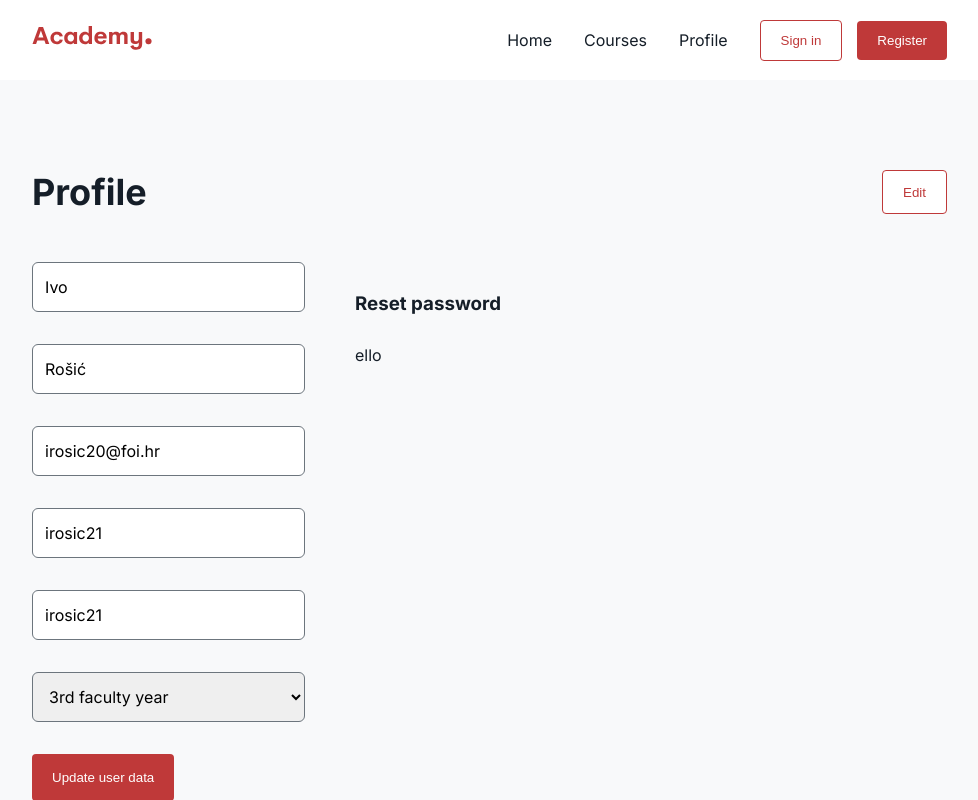
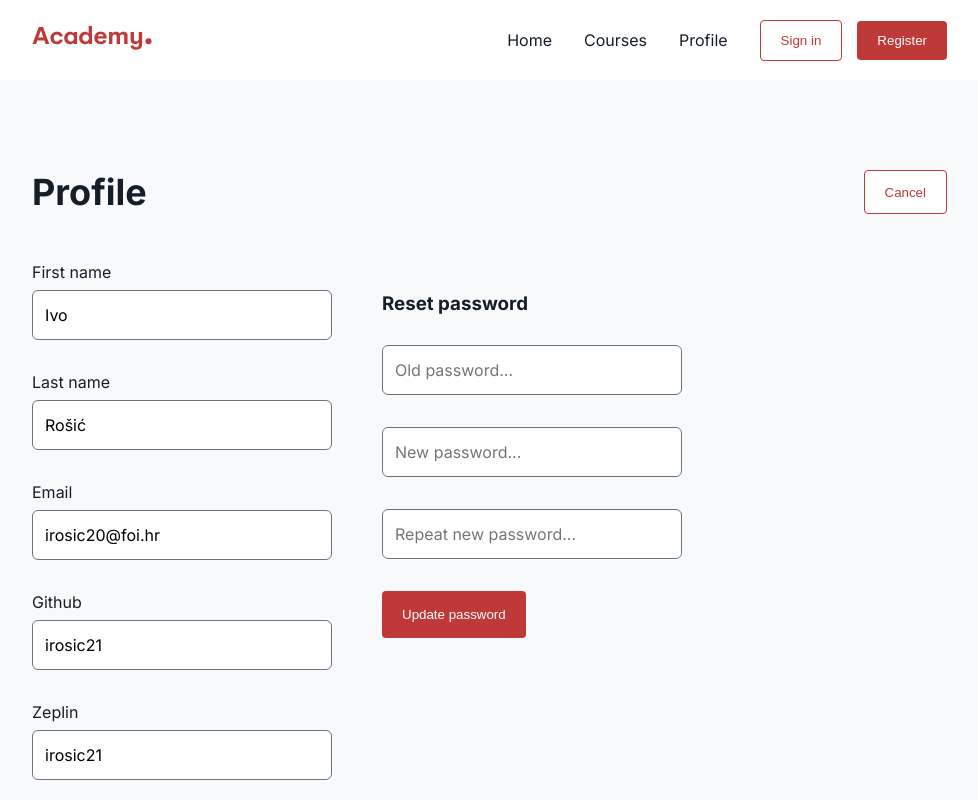
Before and after one commit to irosic21/speck-2023-hands-on-react, a React (Vite) app: page /profile in a window 1280 px wide. Both pictures are taken after a click on the button "Edit". Shown: the top 800 px of the page, without its empty margins (143-1121 px from the left). Built offline with nearby package versions, Linux system fonts and the light colour scheme.

Commit message:
Lecture 9 task 3 napravljen

```diff
--- a/src/components/ProfileForm/ProfileForm.jsx
+++ b/src/components/ProfileForm/ProfileForm.jsx
@@ -11,9 +11,13 @@ import {
 } from "../../utils/styles/generalStyles";
 import propTypes from "prop-types";
 import { Button } from "../../utils/styles/generalStyles";
-import { ProfileFormWrapper } from "./ProfileFormStyle";
+import {
+  ProfileFormWrapper,
+  ProfileFormLabel,
+  ProfileFormContainer,
+} from "./ProfileFormStyle";
 
-const ProfileForm = (editState) => {
+const ProfileForm = ({ editState, onFormSubmit }) => {
   const [state, setState] = useState({
     firstName: "Ivo",
     lastName: "Rošić",
@@ -22,10 +26,34 @@ const ProfileForm = (editState) => {
     zeplinUsername: "irosic21",
     activeFacultyYear: "3",
   });
-  const editingState = editState.editState;
+  let data = {};
 
-  console.log("Edit state u profil formi", editState.editState);
-  console.log("Edit state u profil formi, moja varijabla", !editingState);
+  const checkChanges = (values) => {
+    if (values.firstName != state.firstName) {
+      state.firstName = values.firstName;
+      data["first_name"] = values.firstName;
+    }
+    if (values.lastName != state.lastName) {
+      state.lastName = values.lastName;
+      data["last_name"] = values.lastName;
+    }
+    if (values.email != state.email) {
+      state.email = values.email;
+      data["email"] = values.email;
+    }
+    if (values.githubUsername != state.githubUsername) {
+      state.githubUsername = values.githubUsername;
+      data["github_username"] = values.githubUsername;
+    }
+    if (values.zeplinUsername != state.zeplinUsername) {
+      state.zeplinUsername = values.zeplinUsername;
+      data["zeplin_username"] = values.zeplinUsername;
+    }
+    if (values.activeFacultyYear != parseInt(state.activeFacultyYear)) {
+      state.activeFacultyYear = values.activeFacultyYear;
+      data["zeplin_username"] = values.activeFacultyYear;
+    }
+  };
 
   return (
     <ProfileFormWrapper>
@@ -50,59 +78,81 @@ const ProfileForm = (editState) => {
         })}
         onSubmit={(values, { setSubmitting, resetForm }) => {
           setTimeout(() => {
-            const data = {
-              first_name: values.firstName,
-              last_name: values.lastName,
-              email: values.email,
-              github_username: values.githubUsername,
-              zeplin_username: values.zeplinUsername,
-              active_faculty_year:
-                parseInt(values.activeFacultyYear) === 0
-                  ? null
-                  : parseInt(values.activeFacultyYear),
-              is_admin: false,
-            };
+            checkChanges(values);
             alert(JSON.stringify(data, null, 2));
-            console.log(data);
+            onFormSubmit();
             setSubmitting(false);
-            resetForm();
+            data = {};
+            // resetForm();
           }, 1000);
         }}
       >
         {(formik) => (
           <Form>
             <FormRow>
-              <Field type="text" name="firstName" disabled={!editingState} />
+              {editState && (
+                <ProfileFormContainer>
+                  <ProfileFormLabel htmlFor="email">
+                    First name
+                  </ProfileFormLabel>
+                </ProfileFormContainer>
+              )}
+              <Field type="text" name="firstName" disabled={!editState} />
               <ErrorMessage component="div" name="firstName" />
             </FormRow>
             <FormRow>
-              <Field type="text" name="lastName" disabled={!editingState} />
+              {editState && (
+                <ProfileFormContainer>
+                  <ProfileFormLabel htmlFor="lastName">
+                    Last name
+                  </ProfileFormLabel>
+                </ProfileFormContainer>
+              )}
+              <Field type="text" name="lastName" disabled={!editState} />
               <ErrorMessage component="div" name="lastName" />
             </FormRow>
             <FormRow>
-              <Field type="email" name="email" disabled={!editingState} />
+              {editState && (
+                <ProfileFormContainer>
+                  <ProfileFormLabel htmlFor="email">Email</ProfileFormLabel>
+                </ProfileFormContainer>
+              )}
+              <Field type="email" name="email" disabled={!editState} />
               <ErrorMessage component="div" name="email" />
             </FormRow>
             <FormRow>
-              <Field
-                type="text"
-                name="githubUsername"
-                disabled={!editingState}
-              />
+              {editState && (
+                <ProfileFormContainer>
+                  <ProfileFormLabel htmlFor="githubUsername">
+                    Github
+                  </ProfileFormLabel>
+                </ProfileFormContainer>
+              )}
+              <Field type="text" name="githubUsername" disabled={!editState} />
               <ErrorMessage component="div" name="githubUsername" />
             </FormRow>
             <FormRow>
-              <Field
-                type="text"
-                name="zeplinUsername"
-                disabled={!editingState}
-              />
+              {editState && (
+                <ProfileFormContainer>
+                  <ProfileFormLabel htmlFor="zeplinUsername">
+                    Zeplin
+                  </ProfileFormLabel>
+                </ProfileFormContainer>
+              )}
+              <Field type="text" name="zeplinUsername" disabled={!editState} />
               <ErrorMessage component="div" name="zeplinUsername" />
             </FormRow>
             <FormRow>
+              {editState && (
+                <ProfileFormContainer>
+                  <ProfileFormLabel htmlFor="activeFacultyYear">
+                    Active faculty year
+                  </ProfileFormLabel>
+                </ProfileFormContainer>
+              )}
               <Select
                 id="activeFacultyYear"
-                disabled={!editingState}
+                disabled={!editState}
                 {...formik.getFieldProps("activeFacultyYear")}
               >
                 <Option value="" disabled hidden>
@@ -117,7 +167,7 @@ const ProfileForm = (editState) => {
               </Select>
               <ErrorMessage component="div" name="activeFacultyYear" />
             </FormRow>
-            {editingState && (
+            {editState && (
               <FormRow>
                 <Button
                   isSecondary
--- a/src/components/ProfileForm/ProfileFormStyle.js
+++ b/src/components/ProfileForm/ProfileFormStyle.js
@@ -1,6 +1,12 @@
-import styled, { css } from "styled-components";
+import styled from "styled-components";
 
 export const ProfileFormWrapper = styled.div`
-  max-width: 300px;
+  width: 300px;
   margin-right: 50px;
 `;
+
+export const ProfileFormLabel = styled.label``;
+
+export const ProfileFormContainer = styled.div`
+  margin-bottom: 8px;
+`;
--- a/src/components/ResetPasswordWidget/ResetPasswordWidget.jsx
+++ b/src/components/ResetPasswordWidget/ResetPasswordWidget.jsx
@@ -5,19 +5,90 @@ import {
   WidgetContent,
 } from "./ResetPasswordWidgetStyle";
 import propTypes from "prop-types";
+import { Formik } from "formik";
+import * as Yup from "yup";
+import {
+  ErrorMessage,
+  Field,
+  Form,
+  FormRow,
+} from "../../utils/styles/generalStyles";
+import { Button } from "../../utils/styles/generalStyles";
 
-const ResetPasswordWidget = (editState) => {
-  const editingState = editState.editState;
-
+const ResetPasswordWidget = ({ editState, onFormSubmit }) => {
   return (
     <WidgetWrapper>
       <WidgetTitle>Reset password</WidgetTitle>
-      {!editingState ? (
+      {!editState ? (
         <WidgetContent>
           In order to reset the password click on Edit button.
         </WidgetContent>
       ) : (
-        <div>ello</div>
+        <Formik
+          initialValues={{
+            oldPassword: "",
+            newPassword: "",
+            newPasswordRepeat: "",
+          }}
+          validationSchema={Yup.object({
+            oldPassword: Yup.string().required("Old password is required"),
+            newPassword: Yup.string()
+              .min(8, "Password must be at least 8 characters long")
+              .required("New password is required"),
+            newPasswordRepeat: Yup.string().test(
+              "passwords-match",
+              "Passwords must match",
+              function (value) {
+                return this.parent.newPassword === value;
+              }
+            ),
+          })}
+          onSubmit={(values, { setSubmitting }) => {
+            setTimeout(() => {
+              alert("Password is changed!");
+              onFormSubmit();
+              setSubmitting(false);
+            }, 1000);
+          }}
+        >
+          {(formik) => (
+            <Form>
+              <FormRow>
+                <Field
+                  type="password"
+                  name="oldPassword"
+                  placeholder="Old password..."
+                />
+                <ErrorMessage component="div" name="oldPassword" />
+              </FormRow>
+              <FormRow>
+                <Field
+                  type="password"
+                  name="newPassword"
+                  placeholder="New password..."
+                />
+                <ErrorMessage component="div" name="newPassword" />
+              </FormRow>
+              <FormRow>
+                <Field
+                  type="password"
+                  name="newPasswordRepeat"
+                  placeholder="Repeat new password..."
+                />
+                <ErrorMessage component="div" name="newPasswordRepeat" />
+              </FormRow>
+              <FormRow>
+                <Button
+                  isSecondary
+                  type="submit"
+                  disabled={formik.isSubmitting}
+                >
+                  {formik.isSubmitting ? "Processing..." : "Update password"}
+                </Button>
+              </FormRow>
+            </Form>
+          )}
+        </Formik>
       )}
     </WidgetWrapper>
   );
--- a/src/components/ResetPasswordWidget/ResetPasswordWidgetStyle.js
+++ b/src/components/ResetPasswordWidget/ResetPasswordWidgetStyle.js
@@ -1,7 +1,7 @@
-import styled, { css } from "styled-components";
+import styled from "styled-components";
 
 export const WidgetWrapper = styled.div`
-  max-width: 300px;
+  width: 300px;
 `;
 
 export const WidgetTitle = styled.h3`
--- a/src/pages/Profile/Profile.jsx
+++ b/src/pages/Profile/Profile.jsx
@@ -6,25 +6,30 @@ import { ProfileContent } from "./ProfileStyle";
 import ResetPasswordWidget from "../../components/ResetPasswordWidget/ResetPasswordWidget";
 
 const Profile = () => {
-  //   let isEditing = false;
   const [isEditing, setIsEditing] = useState(false);
+
+  const handleFormSubmit = () => {
+    setIsEditing(false);
+  };
 
   const changeEditingState = () => {
     setIsEditing(!isEditing);
   };
-  console.log("Edit state u profilu", isEditing);
   return (
     <Section
       title="Profile"
       secondChildren={
         <Button isOutline onClick={changeEditingState}>
-          Edit
+          {isEditing ? "Cancel" : "Edit"}
         </Button>
       }
     >
       <ProfileContent>
-        <ProfileForm editState={isEditing} />
-        <ResetPasswordWidget editState={isEditing} />
+        <ProfileForm editState={isEditing} onFormSubmit={handleFormSubmit} />
+        <ResetPasswordWidget
+          editState={isEditing}
+          onFormSubmit={handleFormSubmit}
+        />
       </ProfileContent>
     </Section>
   );
```
